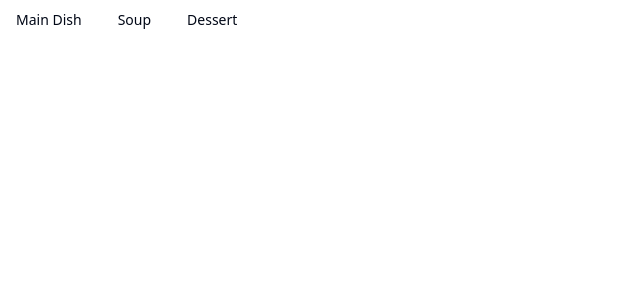
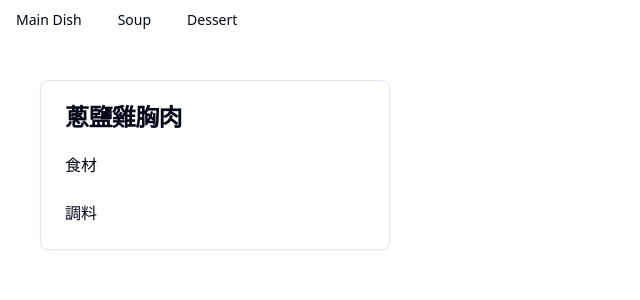
Before and after one commit to PeiChi-Hung/personal-cookbook, a React (Vite) app: page / in a window 1280 px wide. Shown: the top 300 px of the page, without its empty margins (0-640 px from the left). Built offline with nearby package versions, Linux system fonts and the light colour scheme.

Commit message:
feat: display dishes

```diff
--- a/package.json
+++ b/package.json
@@ -10,6 +10,7 @@
     "preview": "vite preview"
   },
   "dependencies": {
+    "@radix-ui/react-context-menu": "^2.1.5",
     "@radix-ui/react-navigation-menu": "^1.1.4",
     "class-variance-authority": "^0.7.0",
     "clsx": "^2.1.0",
--- a/src/App.tsx
+++ b/src/App.tsx
@@ -1,5 +1,10 @@
+import Dish from "./components/Dish"
 function App() {
-  return <></>
+  return (
+    <>
+      <Dish />
+    </>
+  )
 }
 
 export default App
--- /dev/null
+++ b/src/components/Dish.tsx
@@ -0,0 +1,24 @@
+import {
+  Card,
+  CardContent,
+  CardDescription,
+  CardFooter,
+  CardHeader,
+  CardTitle,
+} from "@/components/ui/card"
+
+export default function Dish() {
+  return (
+    <Card className="w-[350px] m-10">
+      <CardHeader>
+        <CardTitle>蔥鹽雞胸肉</CardTitle>
+      </CardHeader>
+      <CardContent>
+        <h2>食材</h2>
+      </CardContent>
+      <CardFooter>
+        <p>調料</p>
+      </CardFooter>
+    </Card>
+  )
+}
--- /dev/null
+++ b/src/components/ui/card.tsx
@@ -0,0 +1,79 @@
+import * as React from "react"
+
+import { cn } from "@/lib/utils"
+
+const Card = React.forwardRef<
+  HTMLDivElement,
+  React.HTMLAttributes<HTMLDivElement>
+>(({ className, ...props }, ref) => (
+  <div
+    ref={ref}
+    className={cn(
+      "rounded-lg border bg-card text-card-foreground shadow-sm",
+      className
+    )}
+    {...props}
+  />
+))
+Card.displayName = "Card"
+
+const CardHeader = React.forwardRef<
+  HTMLDivElement,
+  React.HTMLAttributes<HTMLDivElement>
+>(({ className, ...props }, ref) => (
+  <div
+    ref={ref}
+    className={cn("flex flex-col space-y-1.5 p-6", className)}
+    {...props}
+  />
+))
+CardHeader.displayName = "CardHeader"
+
+const CardTitle = React.forwardRef<
+  HTMLParagraphElement,
+  React.HTMLAttributes<HTMLHeadingElement>
+>(({ className, ...props }, ref) => (
+  <h3
+    ref={ref}
+    className={cn(
+      "text-2xl font-semibold leading-none tracking-tight",
+      className
+    )}
+    {...props}
+  />
+))
+CardTitle.displayName = "CardTitle"
+
+const CardDescription = React.forwardRef<
+  HTMLParagraphElement,
+  React.HTMLAttributes<HTMLParagraphElement>
+>(({ className, ...props }, ref) => (
+  <p
+    ref={ref}
+    className={cn("text-sm text-muted-foreground", className)}
+    {...props}
+  />
+))
+CardDescription.displayName = "CardDescription"
+
+const CardContent = React.forwardRef<
+  HTMLDivElement,
+  React.HTMLAttributes<HTMLDivElement>
+>(({ className, ...props }, ref) => (
+  <div ref={ref} className={cn("p-6 pt-0", className)} {...props} />
+))
+CardContent.displayName = "CardContent"
+
+const CardFooter = React.forwardRef<
+  HTMLDivElement,
+  React.HTMLAttributes<HTMLDivElement>
+>(({ className, ...props }, ref) => (
+  <div
+    ref={ref}
+    className={cn("flex items-center p-6 pt-0", className)}
+    {...props}
+  />
+))
+CardFooter.displayName = "CardFooter"
+
+export { Card, CardHeader, CardFooter, CardTitle, CardDescription, CardContent }
```
Also changed, not shown: 1 other file (tests, documents, lock files or other folders).
